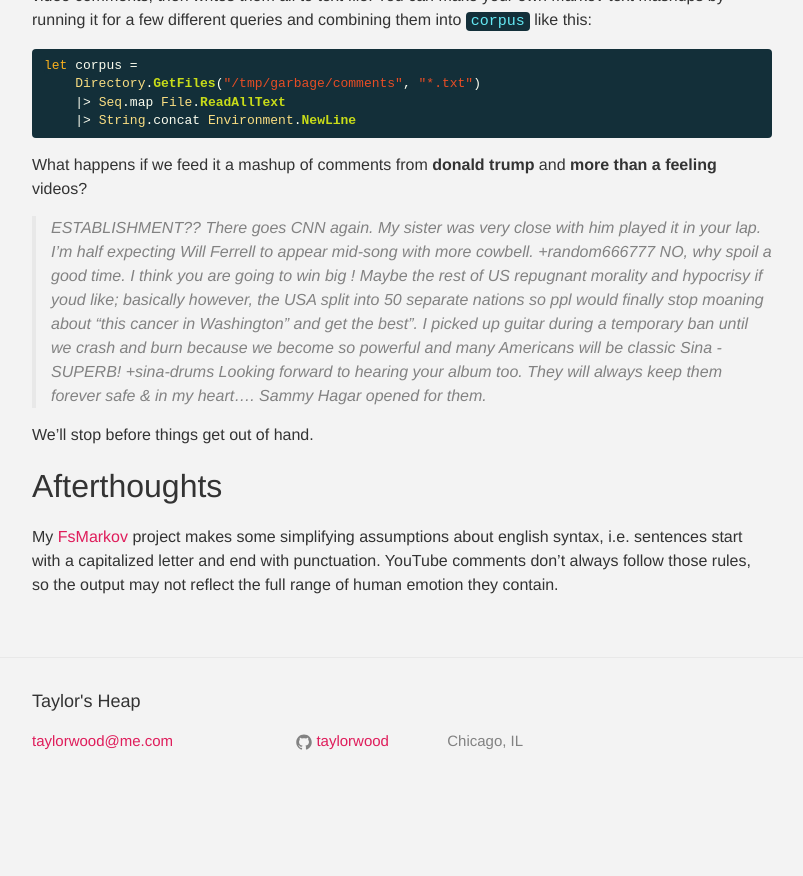
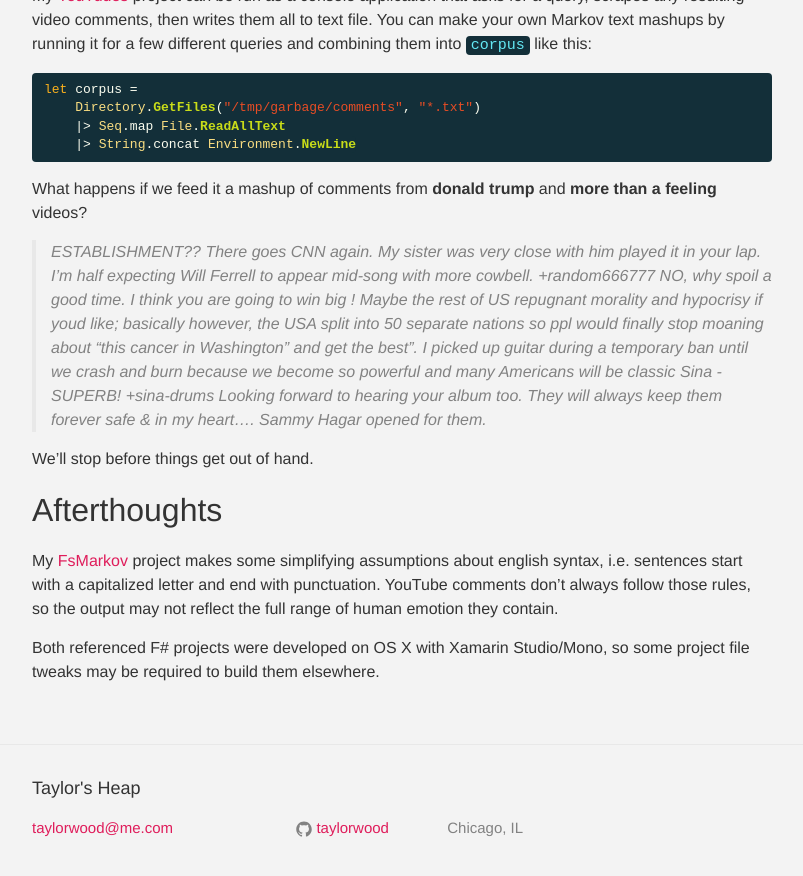
Before and after one commit to taylorwood/taylorwood.github.io, a Jekyll site: the page built from _posts/2015-12-27-youtube-comment-markov.markdown, in a window 1280 px wide and 900 px high, scrolled down 4961 px. Shown: the top 876 px of the window, without its empty margins (238-1041 px from the left). Built offline with Jekyll 4.4.1, drawn with Linux system fonts in a browser that asks for light colours; before the commit the page ends 5774 px from its top, so only the background shows below that; some of the changed text lies outside the part shown.

Commit message:
Add build note.

```diff
--- a/_posts/2015-12-27-youtube-comment-markov.markdown
+++ b/_posts/2015-12-27-youtube-comment-markov.markdown
@@ -10,7 +10,7 @@
 
 Many thanks to [Sergey Tihon](https://twitter.com/sergey_tihon) for organizing another great [F# Advent Calendar](https://sergeytihon.wordpress.com/2015/10/25/f-advent-calendar-in-english-2015/) this year! Check out the [#FsAdvent](https://twitter.com/hashtag/FsAdvent?src=hash) tag on Twitter for more posts.
 
-*I've left some uninteresting bits of code out for brevity, but it can all be found in my [YouTudes](https://github.com/taylorwood/YouTudes) on GitHub.*
+*I've left some uninteresting bits of code out for brevity, but it can all be found in my [YouTudes](https://github.com/taylorwood/YouTudes) project on GitHub.*
 
 ## Request for comments
 
@@ -216,3 +216,5 @@
 ## Afterthoughts
 
 My [FsMarkov](https://github.com/taylorwood/FsMarkov) project makes some simplifying assumptions about english syntax, i.e. sentences start with a capitalized letter and end with punctuation. YouTube comments don't always follow those rules, so the output may not reflect the full range of human emotion they contain.
+
+Both referenced F# projects were developed on OS X with Xamarin Studio/Mono, so some project file tweaks may be required to build them elsewhere.
```
